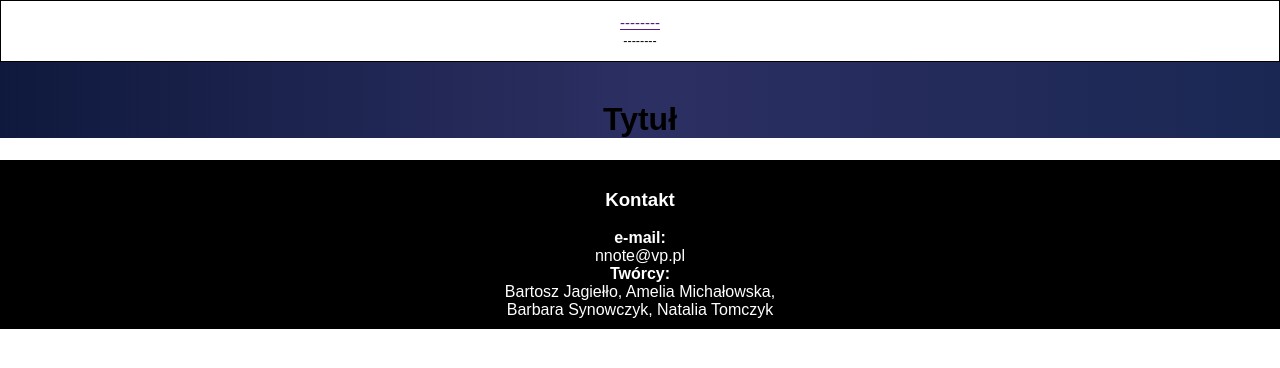
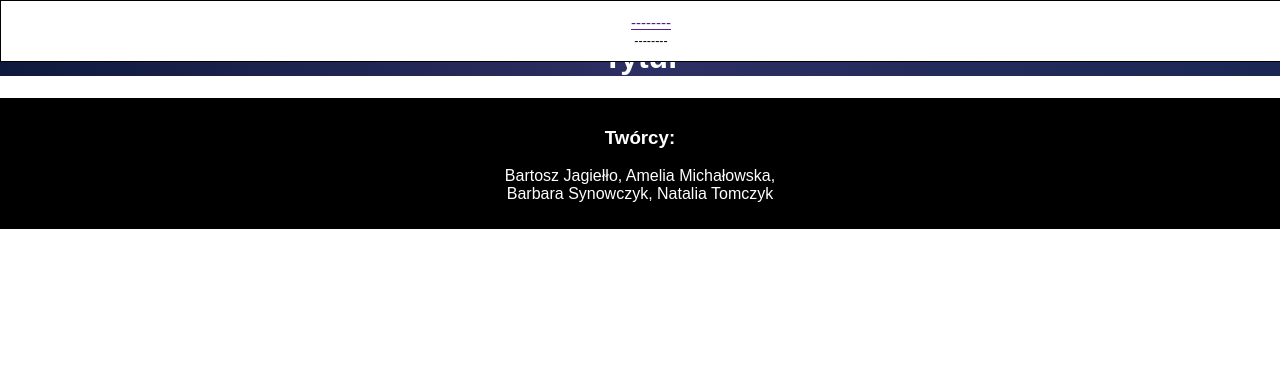
Before and after one commit to nNote1377/cmnsos, a plain HTML site: page index.html in a window 1280 px wide. Drawn offline with Linux system fonts and the light colour scheme.

Commit message:
zamiana id na class

```diff
--- a/index.html
+++ b/index.html
@@ -7,8 +7,8 @@
         <link rel="stylesheet" href="style.css">
     </head>
     <body>
-        <div id="container">
-            <div id="nav">
+        <div class="container">
+            <div class="nav">
                 <table width="100%">
                     <tr>
                       <td><a href="">--------</a><br><small>--------</small></td>
@@ -17,17 +17,15 @@
                 </table>
             </div>
 
-            <div id="logo">
+            <div class="logo">
                 <br>
                 <h1>Tytuł</h1>
                 <!-- Wpisać tytuł -->
             </div>
 
-            <footer id="footer">
-                <h3>Kontakt</h3>
-                <b>e-mail: </b><br> nnote@vp.pl <br>
-                <b>Twórcy: </b> <br> Bartosz Jagiełło, Amelia Michałowska,<br>
-                Barbara Synowczyk, Natalia Tomczyk
+            <footer class="footer">
+                <h3>Twórcy: </h3> <p>Bartosz Jagiełło, Amelia Michałowska,<br>
+                Barbara Synowczyk, Natalia Tomczyk</p>
             </footer>
         </div>
     </body>
--- a/style.css
+++ b/style.css
@@ -12,12 +12,12 @@ body{
     background-attachment: fixed;*/
 }
 
-#container{
+.container{
     color: rgb(0, 0, 0);
     text-align: center;
 }
 
-#nav{
+.nav{
     background: rgb(255, 255, 255);
 	padding: 10px;
     text-align: center;
@@ -27,13 +27,16 @@ body{
     border: 1px solid black;
     opacity: 100%;
     color: black;
+    position: fixed;
+    width: 100%;
 }
 
-#logo{
+.logo{
     background-image: linear-gradient(to right,#0f193d,#2c2f62,#1a2753);
+    color: white;
 }
 
-#footer{
+.footer{
     background-color: black;
     color: #ffffff;
     padding: 10px;
```
